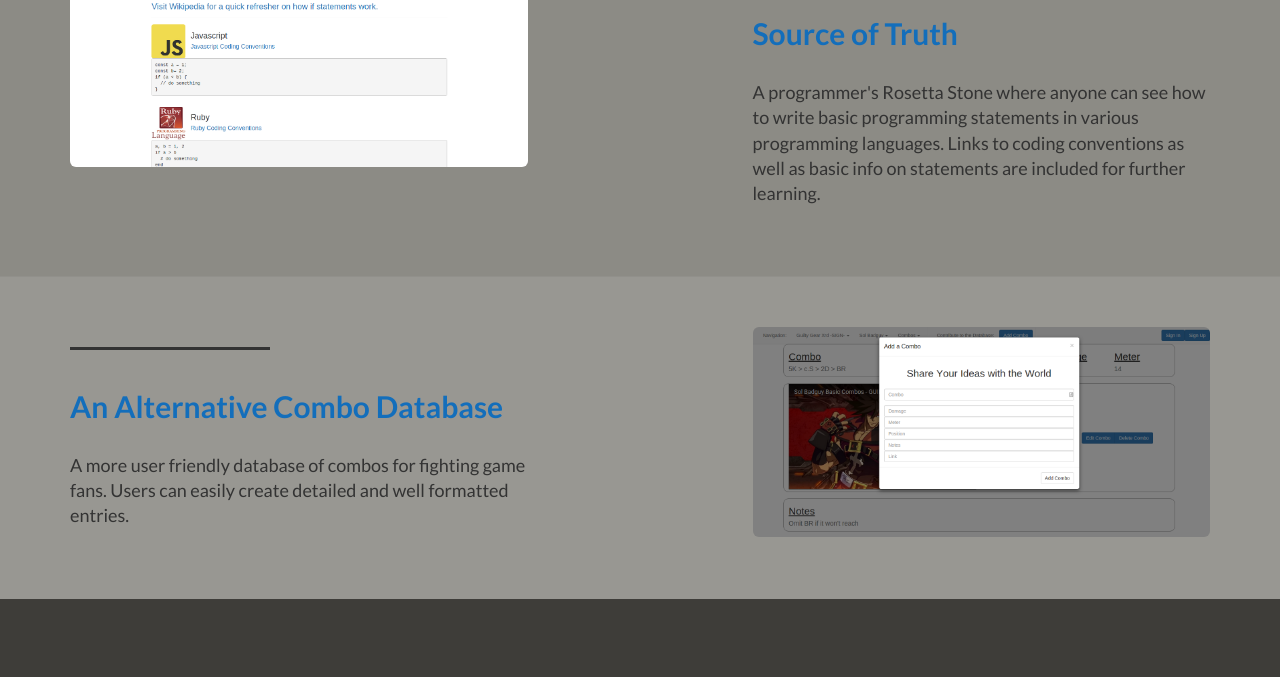
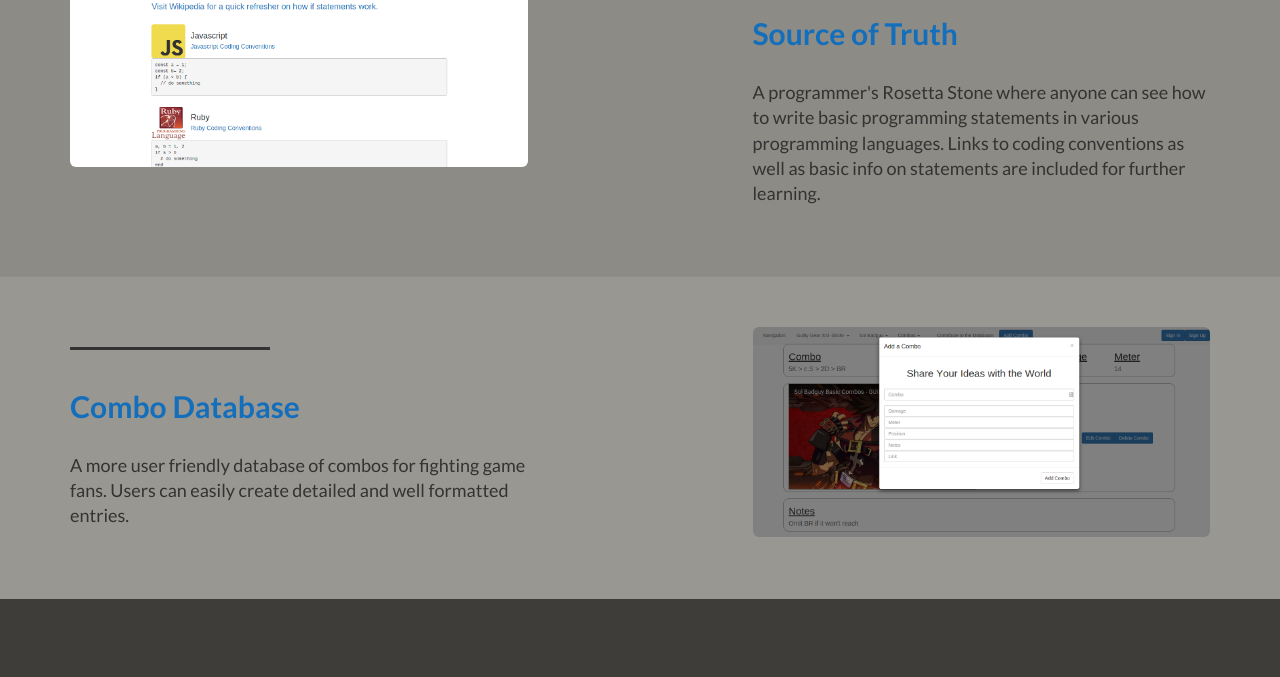
Before and after one commit to iancnei/iancnei.github.io, a plain HTML site: page index.html in a window 1280 px wide. Shown: the part 1294-1971 px from the top of the page. Drawn offline with Linux system fonts and the light colour scheme.

Commit message:
rename 'combo database'

```diff
--- a/index.html
+++ b/index.html
@@ -144,7 +144,7 @@
                 <div class="col-lg-5 col-sm-6">
                     <hr class="section-heading-spacer">
                     <div class="clearfix"></div>
-                    <h2 class="section-heading"><a href="https://combo-database.herokuapp.com/">An Alternative Combo Database</a></h2>
+                    <h2 class="section-heading"><a href="https://combo-database.herokuapp.com/">Combo Database</a></h2>
                     <p class="lead">A more user friendly database of combos for fighting game fans. Users can easily create detailed and well formatted entries.</p>
                 </div>
                 <div class="col-lg-5 col-lg-offset-2 col-sm-6">
```
